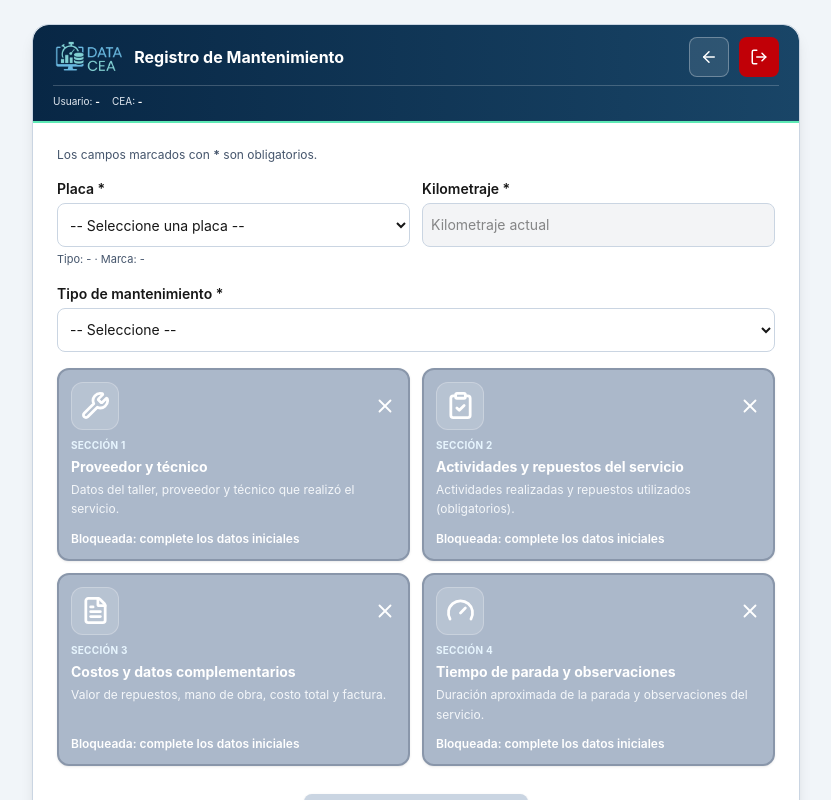
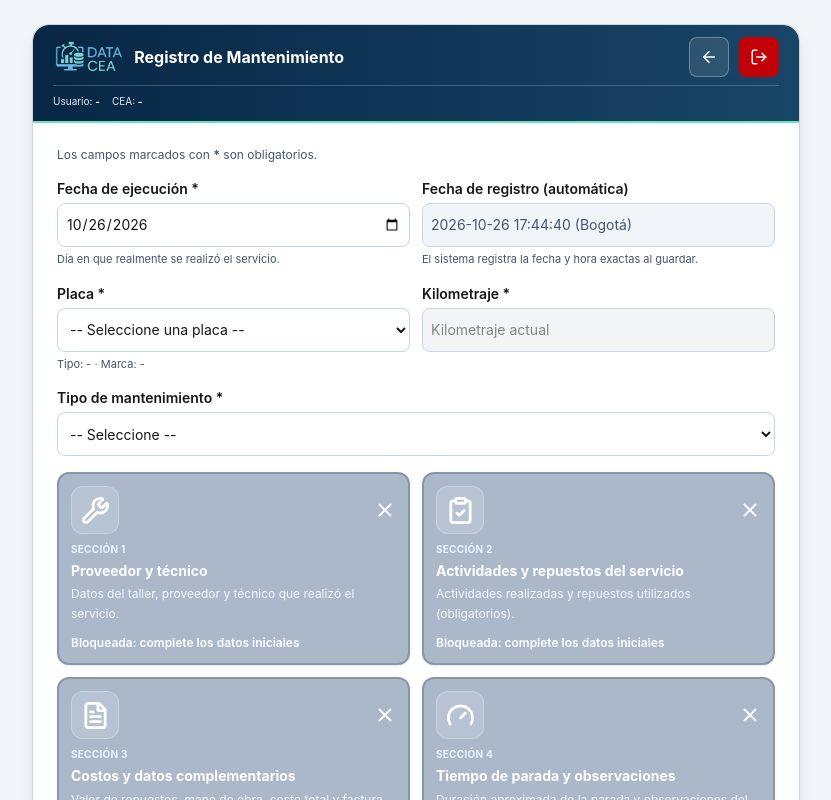
Before and after one commit to YulianoB/DATA-CEA, a Next.js app: page /instructor/practica/mantenimientos in a window 1280 px wide. Shown: the top 800 px of the page, without its empty margins (224-1055 px from the left). Built offline with nearby package versions, Linux system fonts and the light colour scheme; sample sign-in values are in the browser's storage.

Commit message:
Agregar fecha de ejecución editable y fecha de registro informativa en mantenimientos

```diff
--- a/app/instructor/practica/mantenimientos/page.js
+++ b/app/instructor/practica/mantenimientos/page.js
@@ -94,6 +94,8 @@ export default function MantenimientosPage() {
 
   // Kilometraje
   const [kilometraje, setKilometraje] = useState('')
+  const [fechaEjecucion, setFechaEjecucion] = useState(() => ahoraBogota().fecha)
+  const [fechaRegistroVisible, setFechaRegistroVisible] = useState(() => ahoraBogota().timestamp)
   const [msgKm, setMsgKm] = useState('')
   const [forzarKm, setForzarKm] = useState(false)
   const [modalKm, setModalKm] = useState(null)
@@ -608,7 +610,8 @@ export default function MantenimientosPage() {
         await validarKilometraje(
           nitActual,
           placa,
-          kmNumero
+          kmNumero,
+          { fechaEjecucion }
         )
 
       if (!resultado) {
@@ -724,10 +727,11 @@ export default function MantenimientosPage() {
   // Validación del formulario
   // ============================================================
 
-  const tarjetasHabilitadas = Boolean(nitActual && placa && tipoMant && kilometraje !== '' && Number.isFinite(Number(kilometraje)) && Number(kilometraje) >= 0 && !modalKm && (forzarKm || (msgKm && !/menor|no fue posible|no se identificó|error/i.test(msgKm))))
+  const fechaEjecucionValida = /^\d{4}-\d{2}-\d{2}$/.test(fechaEjecucion) && fechaEjecucion <= ahoraBogota().fecha
+  const tarjetasHabilitadas = Boolean(fechaEjecucionValida && nitActual && placa && tipoMant && kilometraje !== '' && Number.isFinite(Number(kilometraje)) && Number(kilometraje) >= 0 && !modalKm && (forzarKm || (msgKm && !/menor|no fue posible|no se identificó|error/i.test(msgKm))))
 
   const puedeGuardar = useMemo(() => {
-    if (!nitActual || !placa) return false
+    if (!nitActual || !placa || !fechaEjecucionValida) return false
 
     const mensajeKm =
       String(msgKm || '').toLowerCase()
@@ -783,6 +787,7 @@ export default function MantenimientosPage() {
   }, [
     nitActual,
     placa,
+    fechaEjecucionValida,
     msgKm,
     forzarKm,
     kilometraje,
@@ -827,7 +832,7 @@ export default function MantenimientosPage() {
           timestamp,
 
         fecha_registro:
-          fecha,
+          fechaEjecucion,
 
         placa,
 
@@ -967,6 +972,8 @@ export default function MantenimientosPage() {
       setMsgKm('')
       setForzarKm(false)
       setModalKm(null)
+      setFechaEjecucion(ahoraBogota().fecha)
+      setFechaRegistroVisible(ahoraBogota().timestamp)
 
       setTipoMant('')
       setNivelSeleccionadoId('')
@@ -1201,6 +1208,31 @@ export default function MantenimientosPage() {
         <EncabezadoPractica titulo="Registro de Mantenimiento" usuario={user.nombreCompleto || user.usuario} cea={user.nombreEmpresa} onRegresar={() => router.push('/instructor/practica')} onCerrarSesion={() => cerrarSesion(router)} />
         <main className="px-3 py-4 sm:px-6 sm:py-6">
           <p className="mb-4 text-xs text-slate-600">Los campos marcados con <b>*</b> son obligatorios.</p>
+          <div className="mb-4 grid grid-cols-1 gap-3 sm:grid-cols-2">
+            <div className="min-w-0">
+              <label htmlFor="fecha-ejecucion-mantenimiento" className="mb-1 block text-sm font-semibold">Fecha de ejecución *</label>
+              <input id="fecha-ejecucion-mantenimiento" type="date" required max={ahoraBogota().fecha}
+                value={fechaEjecucion} onChange={(e) => {
+                  setFechaEjecucion(e.target.value)
+                  setMsgKm('')
+                  setForzarKm(false)
+                  setModalKm(null)
+                  if (kilometraje && placa) {
+                    setKilometraje('')
+                    toast.info('Ingrese nuevamente el kilometraje para validarlo según la fecha de ejecución.')
+                  }
+                }}
+                className="min-h-11 w-full rounded-lg border border-slate-300 p-2 text-sm" />
+              <p className="mt-1 text-[11px] text-slate-600">Día en que realmente se realizó el servicio.</p>
+            </div>
+            <div className="min-w-0">
+              <label htmlFor="fecha-registro-mantenimiento" className="mb-1 block text-sm font-semibold">Fecha de registro (automática)</label>
+              <input id="fecha-registro-mantenimiento" type="text" readOnly disabled
+                value={fechaRegistroVisible.replace('T', ' ').replace('-05:00', '') + ' (Bogotá)'}
+                className="min-h-11 w-full rounded-lg border border-slate-300 bg-slate-100 p-2 text-sm text-slate-600" />
+              <p className="mt-1 text-[11px] text-slate-600">El sistema registra la fecha y hora exactas al guardar.</p>
+            </div>
+          </div>
           <div className="mb-4 grid grid-cols-2 gap-3">
             <div className="min-w-0">
               <label className="mb-1 block text-sm font-semibold">Placa *</label>
@@ -1743,7 +1775,7 @@ export default function MantenimientosPage() {
             </h3>
 
             <p className="text-sm mb-2">
-              El kilometraje ingresado presenta una diferencia superior al límite configurado.
+              {msgKm || 'Revise y confirme el kilometraje informado para la fecha de ejecución.'}
             </p>
 
             <p className="text-sm mb-1">
```
